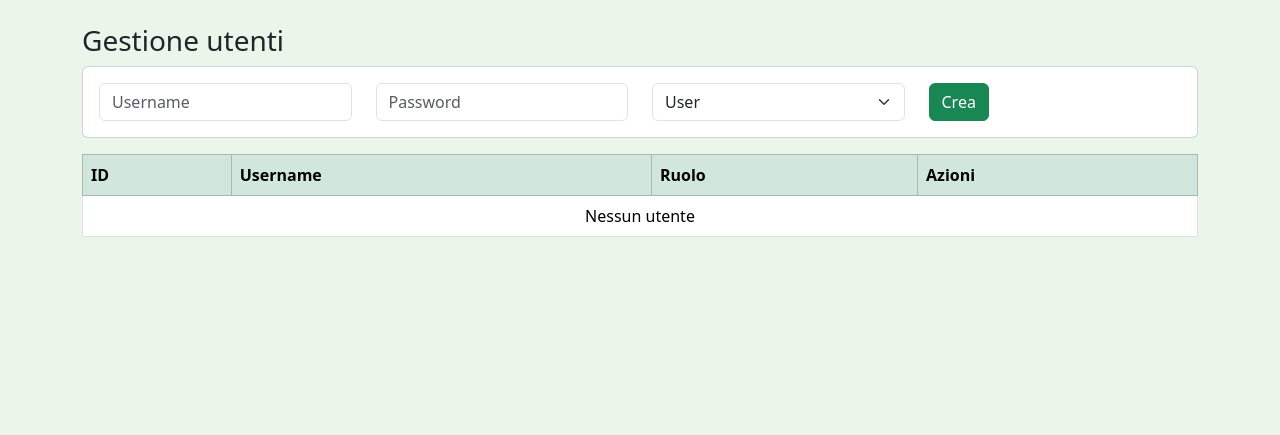
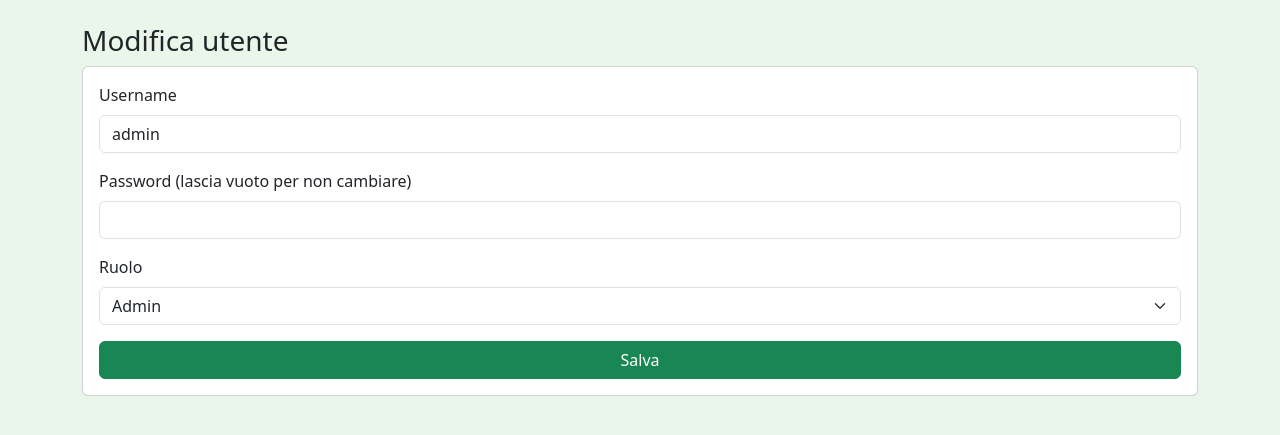
Before and after one commit to Roccotot/SigraFilm-NOC, a Flask app: page /admin/users/1/edit in a window 1280 px wide. Shown: the part 56-491 px from the top of the page. Run offline with Flask 3, Linux system fonts and the light colour scheme; the visitor is signed in with stand-in values (Sample User, id 1); data comes from the database, SQL or seed files in the repository.

Commit message:
Update edit_user.html

```diff
--- a/templates/edit_user.html
+++ b/templates/edit_user.html
@@ -1,42 +1,22 @@
-<!-- edit_user.html placeholder -->
 {% extends "base.html" %}
 {% block content %}
-<h3>Gestione utenti</h3>
-
-<form method="post" action="{{ url_for('admin_users_create') }}" class="card p-3 mb-3">
-  <div class="row">
-    <div class="col-md-3"><input name="username" class="form-control" placeholder="Username" required></div>
-    <div class="col-md-3"><input name="password" type="password" class="form-control" placeholder="Password" required></div>
-    <div class="col-md-3">
-      <select name="role" class="form-select">
-        <option value="user">User</option>
-        <option value="admin">Admin</option>
-      </select>
-    </div>
-    <div class="col-md-3"><button class="btn btn-success">Crea</button></div>
+<h3>Modifica utente</h3>
+<form method="post" class="card p-3">
+  <div class="mb-3">
+    <label class="form-label">Username</label>
+    <input name="username" class="form-control" value="{{ item.username }}" required>
   </div>
+  <div class="mb-3">
+    <label class="form-label">Password (lascia vuoto per non cambiare)</label>
+    <input name="password" type="password" class="form-control">
+  </div>
+  <div class="mb-3">
+    <label class="form-label">Ruolo</label>
+    <select name="role" class="form-select">
+      <option value="user" {% if item.role == 'user' %}selected{% endif %}>User</option>
+      <option value="admin" {% if item.role == 'admin' %}selected{% endif %}>Admin</option>
+    </select>
+  </div>
+  <button class="btn btn-success">Salva</button>
 </form>
-
-<table class="table table-bordered">
-  <thead class="table-success">
-    <tr><th>ID</th><th>Username</th><th>Ruolo</th><th>Azioni</th></tr>
-  </thead>
-  <tbody>
-    {% for u in users %}
-    <tr>
-      <td>{{ u.id }}</td>
-      <td>{{ u.username }}</td>
-      <td>{{ u.role }}</td>
-      <td>
-        <a href="{{ url_for('admin_users_edit', user_id=u.id) }}" class="btn btn-sm btn-primary">Modifica</a>
-        <form action="{{ url_for('admin_users_delete', user_id=u.id) }}" method="post" style="display:inline">
-          <button class="btn btn-sm btn-danger" onclick="return confirm('Eliminare utente?')">Elimina</button>
-        </form>
-      </td>
-    </tr>
-    {% else %}
-    <tr><td colspan="4" class="text-center">Nessun utente</td></tr>
-    {% endfor %}
-  </tbody>
-</table>
 {% endblock %}
```
